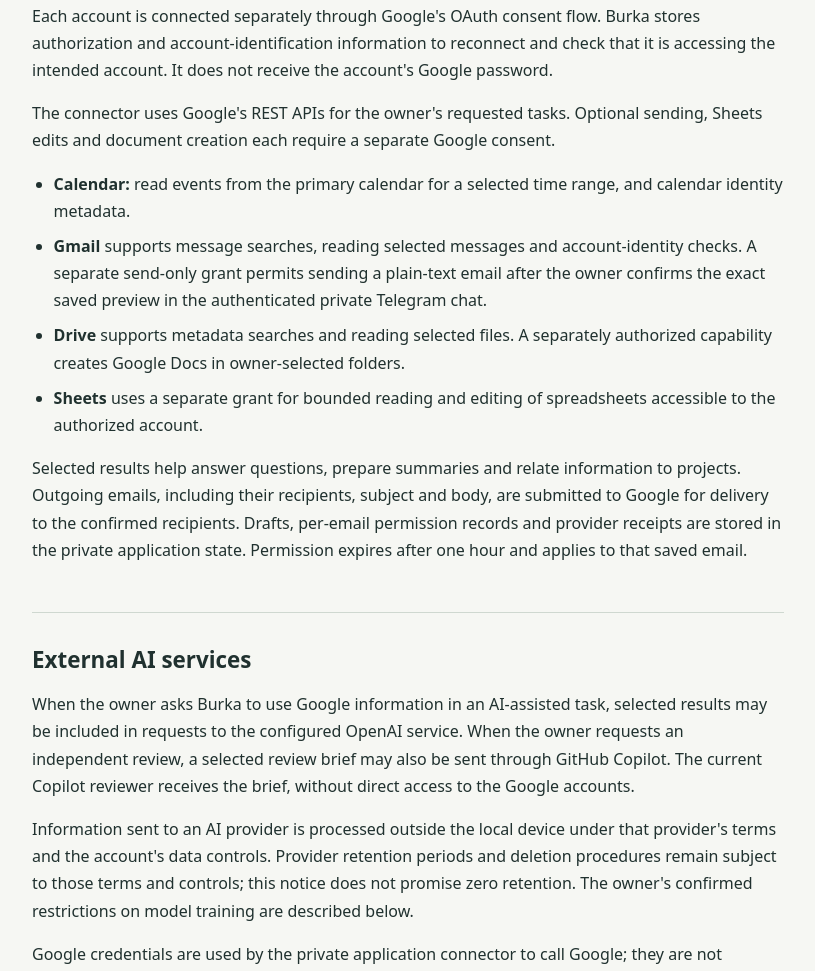
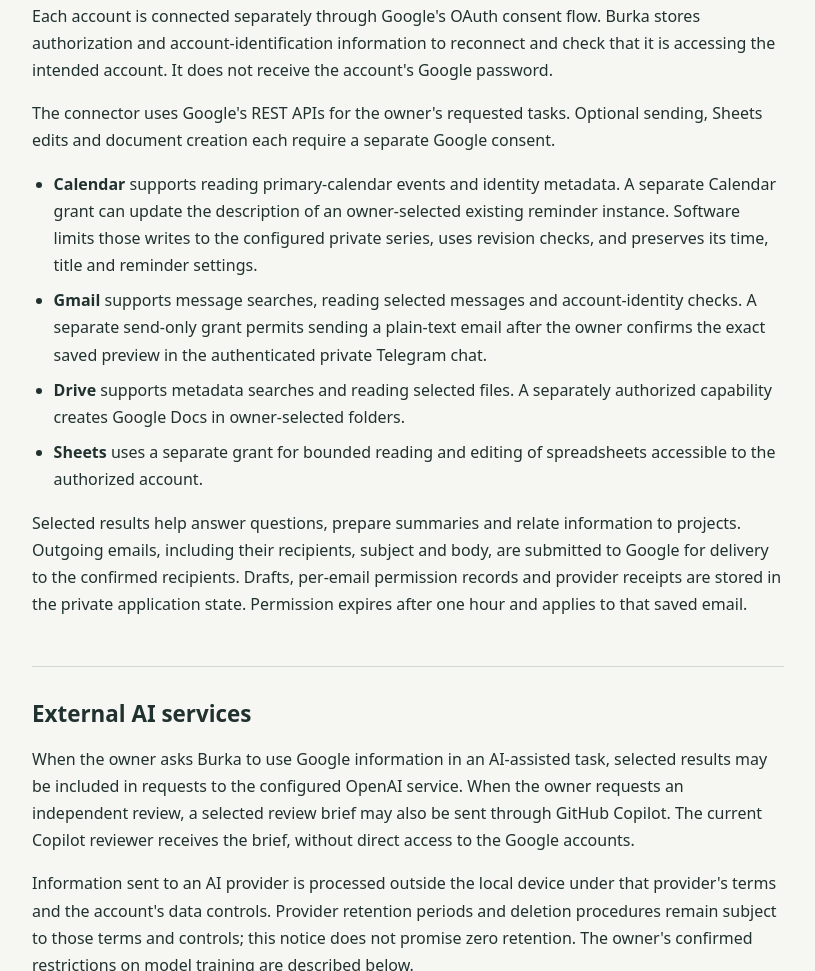
Before and after one commit to VlaSiv/burka-info, a plain HTML site: page privacy.html in a window 1280 px wide. Shown: the part 1007-1978 px from the top of the page, without its empty margins (232-1047 px from the left). Drawn offline with Linux system fonts and the light colour scheme.

Commit message:
docs: describe scoped Calendar reminder updates

```diff
--- a/privacy.html
+++ b/privacy.html
@@ -79,7 +79,7 @@
       <p>Each account is connected separately through Google's OAuth consent flow. Burka stores authorization and account-identification information to reconnect and check that it is accessing the intended account. It does not receive the account's Google password.</p>
       <p>The connector uses Google's REST APIs for the owner's requested tasks. Optional sending, Sheets edits and document creation each require a separate Google consent.</p>
       <ul>
-        <li><strong>Calendar:</strong> read events from the primary calendar for a selected time range, and calendar identity metadata.</li>
+        <li><strong>Calendar</strong> supports reading primary-calendar events and identity metadata. A separate Calendar grant can update the description of an owner-selected existing reminder instance. Software limits those writes to the configured private series, uses revision checks, and preserves its time, title and reminder settings.</li>
         <li><strong>Gmail</strong> supports message searches, reading selected messages and account-identity checks. A separate send-only grant permits sending a plain-text email after the owner confirms the exact saved preview in the authenticated private Telegram chat.</li>
         <li><strong>Drive</strong> supports metadata searches and reading selected files. A separately authorized capability creates Google Docs in owner-selected folders.</li>
         <li><strong>Sheets</strong> uses a separate grant for bounded reading and editing of spreadsheets accessible to the authorized account.</li>
```
Also changed, not shown: index.html (+1 -1 lines).
